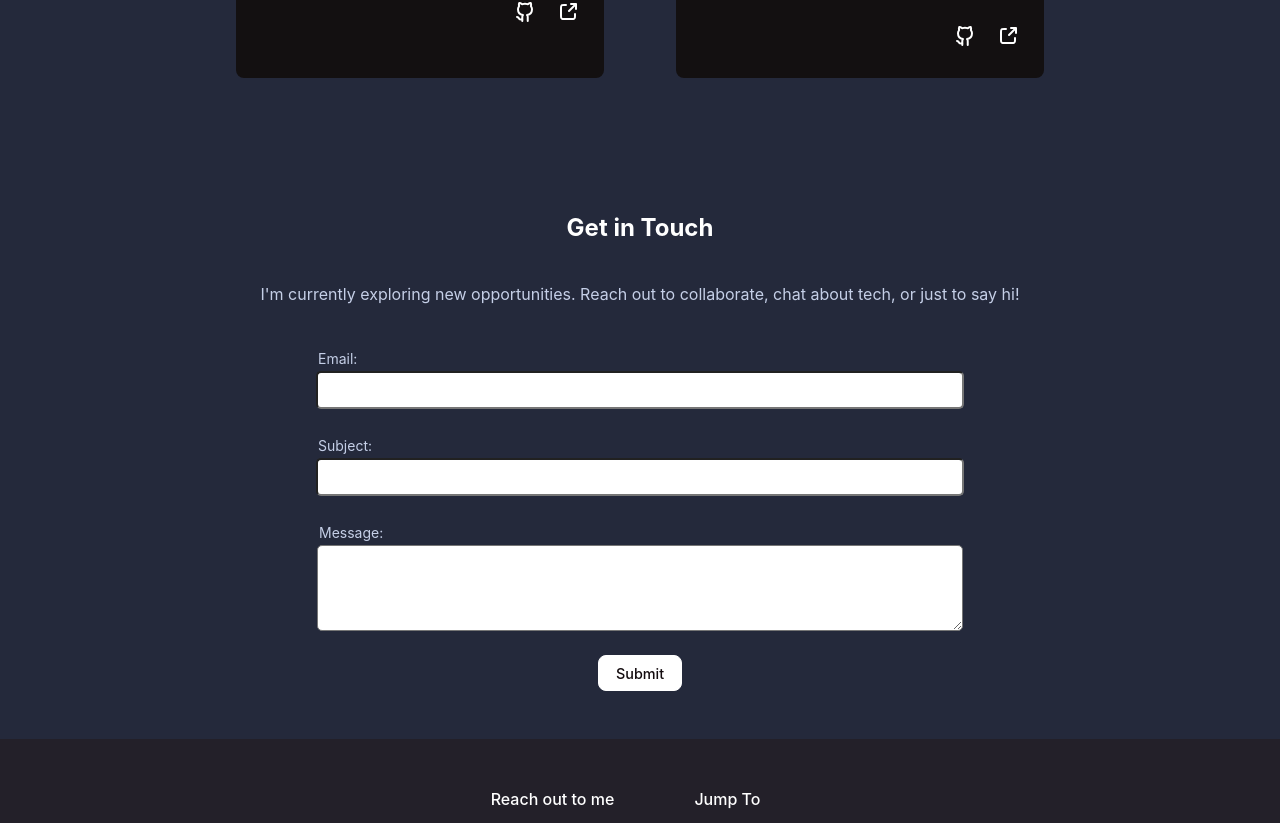
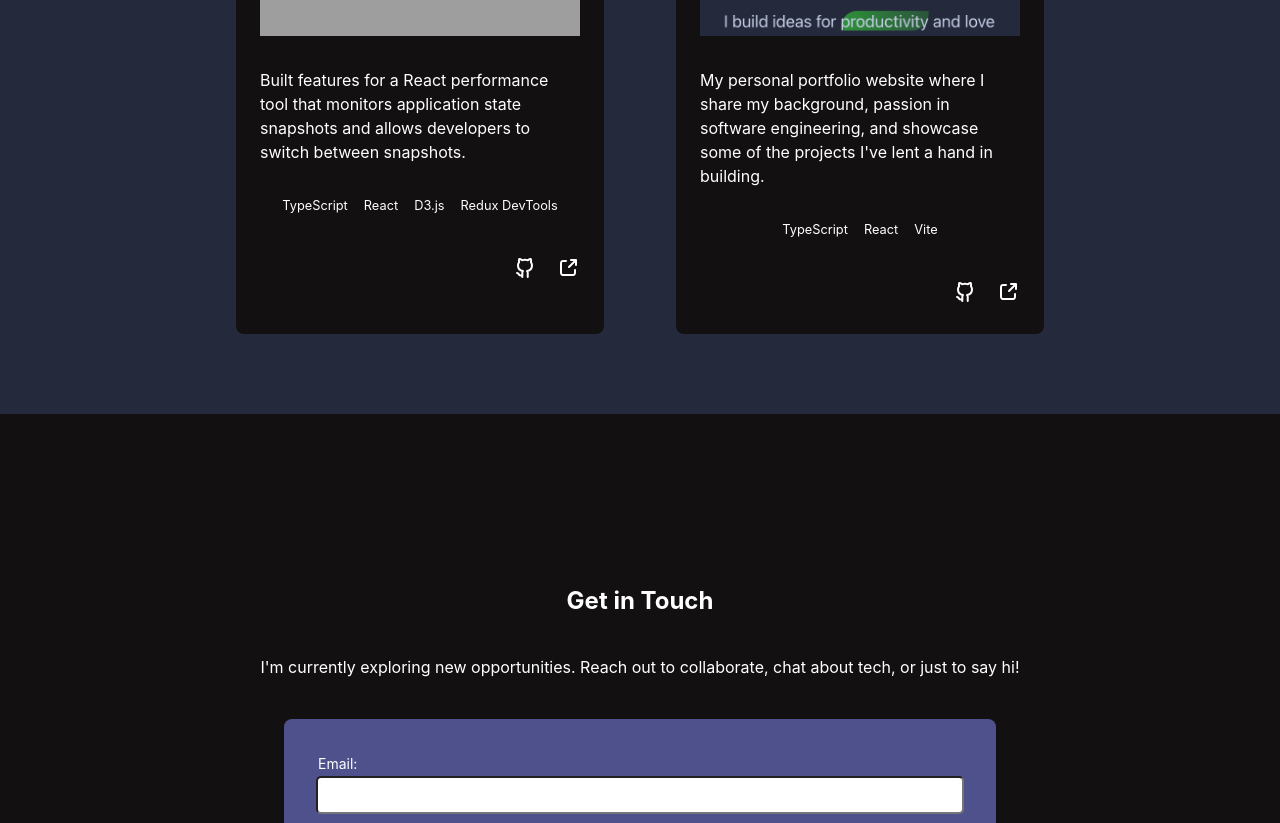
Before and after one commit to christinaor/christinaor.github.io, a React (Vite) app: page / in a window 1280 px wide. Shown: the part 3297-4120 px from the top of the page. Built offline with nearby package versions, Linux system fonts and the light colour scheme; grey boxes are pictures that could not be loaded.

Commit message:
Fix spacing

```diff
--- a/src/components/Contact/styles.module.scss
+++ b/src/components/Contact/styles.module.scss
@@ -1,3 +1,4 @@
+@import 'src/styles/colors.scss';
 @import 'src/styles/layout.scss';
 
 .contactMe {
@@ -7,6 +8,10 @@
   align-items: center;
 
   padding: 2rem 3rem 3rem;
+
+  min-height: 100vh;
+  color: $mainHeaderColor;
+  background-color: $mainBodyBackgroundBlack;
 }
 
 .contactBlurb {
@@ -17,7 +22,6 @@
 
 @media only screen and (min-width: $mobile-max) and (max-width: $desktop-min) {
   .contactMe {
-    margin: 2rem 2rem 4rem;
     min-height: 20rem;
   }
 
@@ -26,9 +30,3 @@
     font-size: 1.2rem;
   }
 }
-
-// @media only screen and (min-width: $desktop-large) {
-//   .contactBlurb {
-
-//   }
-// }
--- a/src/components/EmailForm/styles.module.scss
+++ b/src/components/EmailForm/styles.module.scss
@@ -6,9 +6,13 @@
   flex-direction: column;
   align-items: center;
 
+  padding: 2rem;
   gap: 1.5rem;
 
+  background-color: $cardBackground;
+  color: $mainHeaderColor;
   font-size: 0.8rem;
+  border-radius: 8px;
 }
 
 .emailForm div {
@@ -25,6 +29,10 @@
 
   border-radius: 5px;
   font-family: inherit;
+}
+.emailForm textarea {
+  min-height: 50vh;
+  resize: vertical;
 }
 
 .emailForm input {
--- a/src/components/TechStack/styles.module.scss
+++ b/src/components/TechStack/styles.module.scss
@@ -10,6 +10,7 @@
   margin: 3rem 0;
   padding: 2rem 0 3rem;
 
+  min-height: 100vh;
   color: $mainHeaderColor;
   background: $mainBodyBackgroundBlack;
   box-shadow: 0 0 1rem 0 $mainTextColorBlack;
--- a/src/styles/colors.scss
+++ b/src/styles/colors.scss
@@ -12,7 +12,6 @@ $cardBackground: #4f518c;
 
 $buttonActiveColor: hsl(274, 89%, 35%);
 $buttonBorderColor: hsl(274, 50%, 70%);
-// $buttonBorderColor: rgb(243, 169, 230);
 
 $gradient-green-start: rgba(0, 255, 21, 0.487) 95%;
 $gradient-green-mid: rgba(0, 255, 20, 0.2);
```
Also changed, not shown: src/components/Experiences/styles.module.scss (+0 -36 lines).
